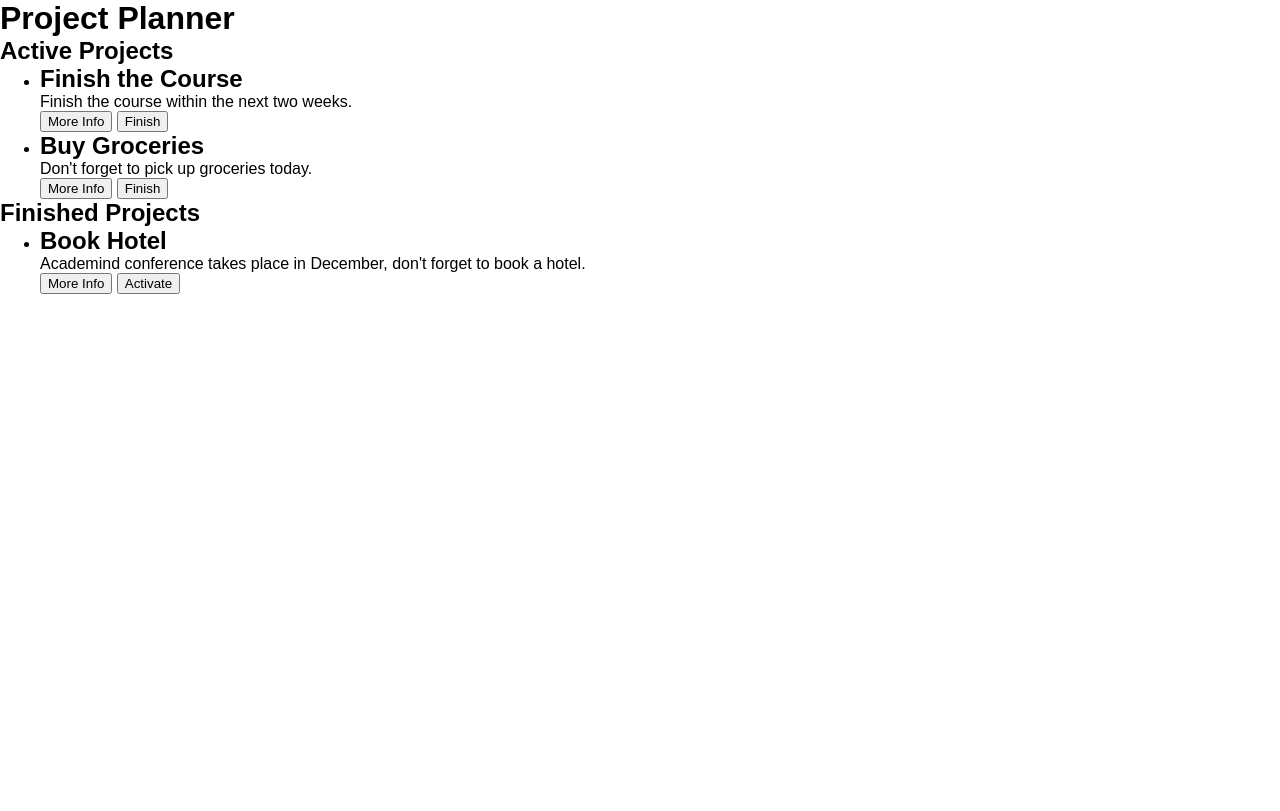
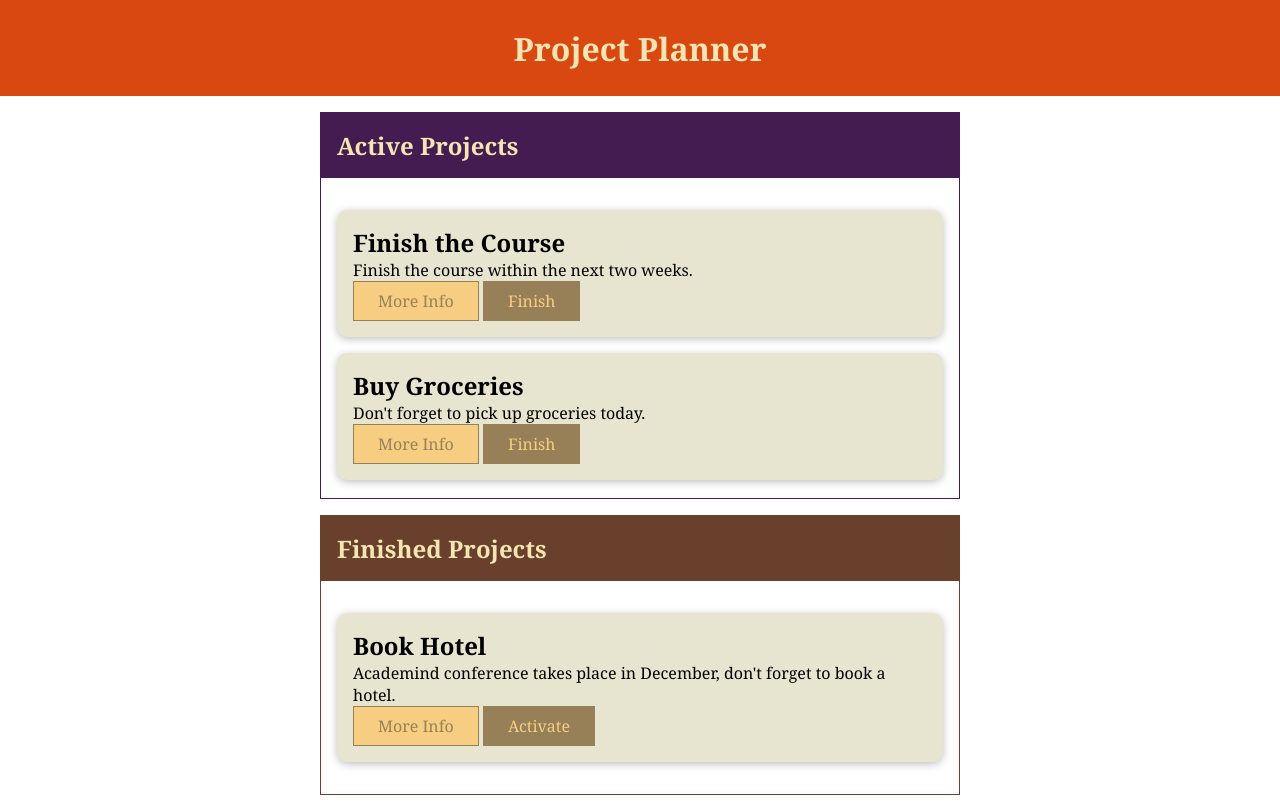
Before and after one commit to molinarijess/08-practice-oop, a plain HTML site: page index.html in a window 1280 px wide. Drawn offline with Linux system fonts and the light colour scheme.

Commit message:
Update style.css

```diff
--- a/style.css
+++ b/style.css
@@ -1,5 +1,112 @@
 * {
   box-sizing: border-box;
-  font-family: sans-serif;
+  font-family: Georgia, "Times New Roman", Times, serif;
   margin: 0;
 }
+
+#main-header {
+  align-items: center;
+  background: #d94810;
+  display: flex;
+  height: 6rem;
+  justify-content: center;
+  width: 100%;
+}
+
+#main-header h1 {
+  color: #f6e5b3;
+}
+
+footer {
+  bottom: 0;
+  left: 0;
+  position: absolute;
+  text-align: center;
+  width: 100%;
+}
+
+ul {
+  list-style: none;
+  padding: 0;
+}
+
+li {
+  margin: 1rem 0;
+}
+
+section {
+  margin: 1rem auto;
+  max-width: 90%;
+  width: 40rem;
+}
+
+section ul {
+  max-height: 20rem;
+  overflow: scroll;
+  padding: 1rem;
+}
+
+section > h2 {
+  color: #f6e5b3;
+}
+
+button {
+  background: #978058;
+  border: 1px solid #978058;
+  color: #f7ce81;
+  cursor: pointer;
+  font: inherit;
+  padding: 0.5rem 1.5rem;
+}
+
+button.alt {
+  background: #f7ce81;
+  color: #978058;
+}
+
+button:focus {
+  outline: none;
+}
+
+button:hover,
+button:active {
+  background: #f7ce81;
+  border: #f7ce81;
+  color: #978058;
+}
+
+.card {
+  background: #e7e5d0;
+  border-radius: 10px;
+  box-shadow: 0 2px 8px rgba(0, 0, 0, 0.26);
+  padding: 1rem;
+}
+
+#active-projects {
+  border: 1px solid #451c51;
+}
+
+#active-projects > header,
+#finished-projects > header {
+  align-items: center;
+  display: flex;
+  justify-content: space-between;
+  padding: 1rem;
+}
+
+#active-projects > header {
+  background: #451c51;
+}
+
+#active-projects header h2,
+#finished-projects header h2 {
+  color: #f6e5b3;
+}
+
+#finished-projects {
+  border: 1px solid #68402c;
+}
+
+#finished-projects > header {
+  background: #68402c;
+}
```
